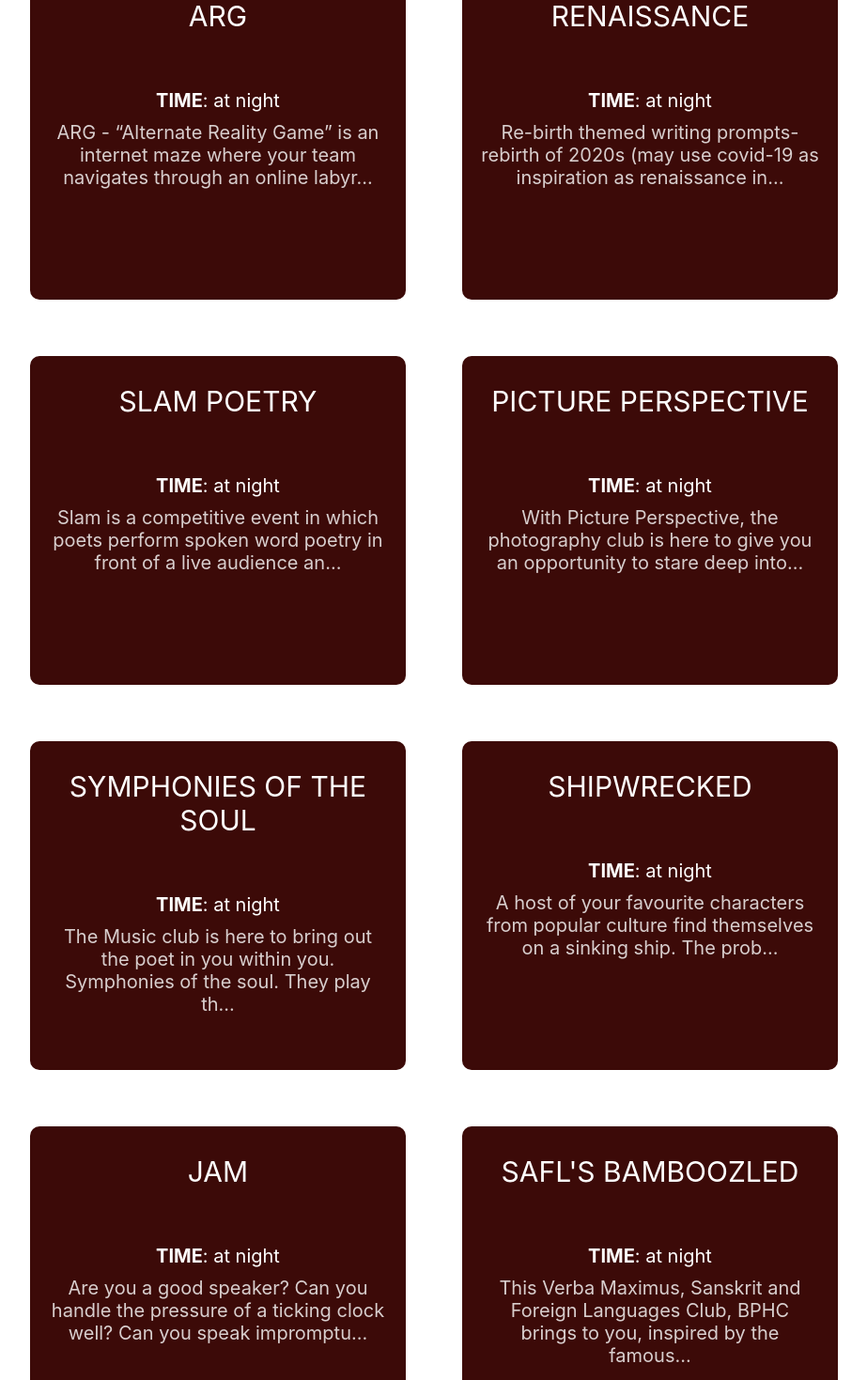
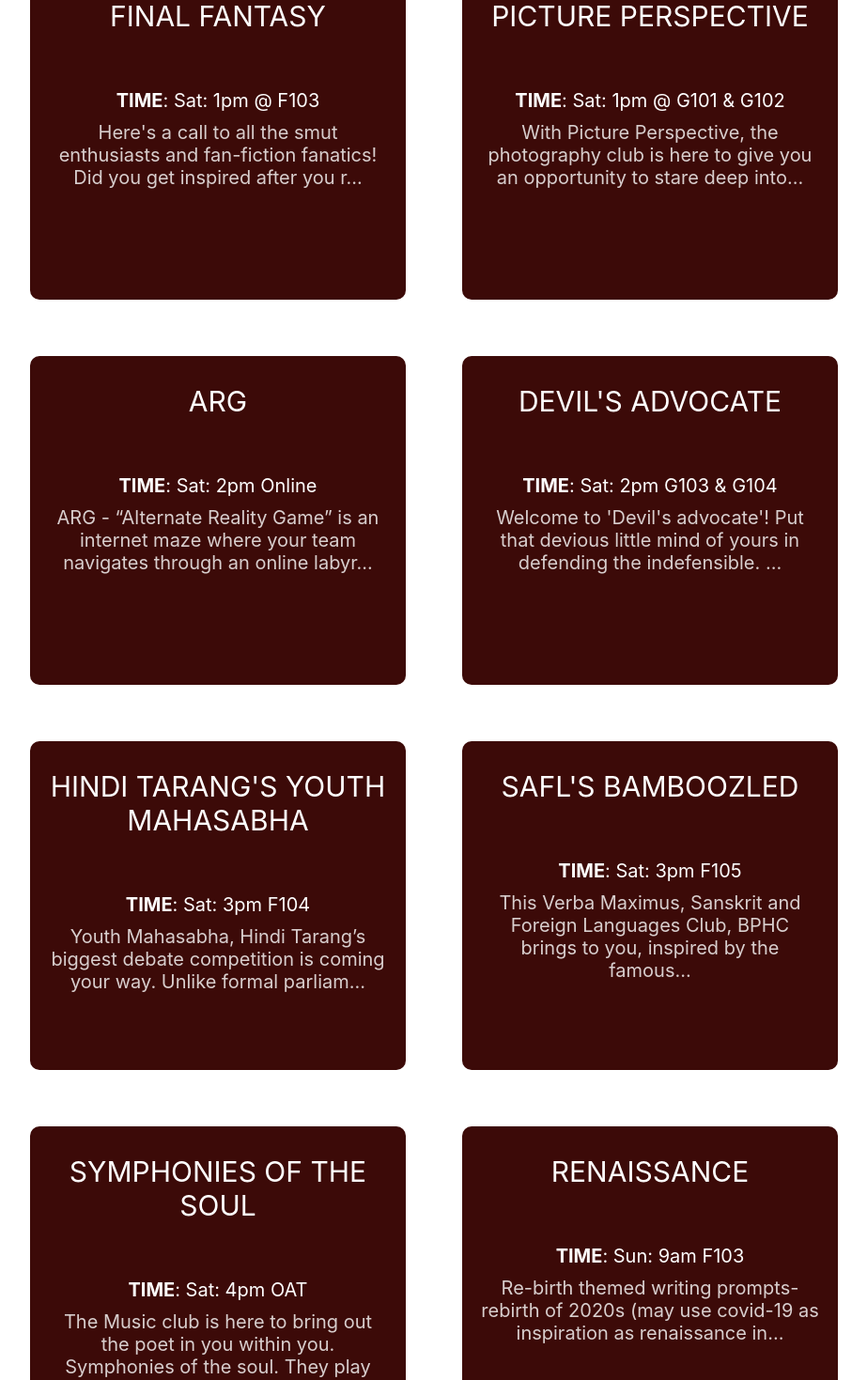
Before and after one commit to Swayam-Shree/VerbaMaximus24, a Next.js app: page /events in a window 1280 px wide. Shown: the part 780-2249 px from the top of the page at 94% size, without its empty margins (178-1101 px from the left). Built offline with nearby package versions, Linux system fonts and the light colour scheme.

Commit message:
Update times

```diff
--- a/pages/events/index.js
+++ b/pages/events/index.js
@@ -17,84 +17,11 @@ const EventsPage = () => {
         {
             title: "METAMORPHOSIS",
             desc: `Our theme's titular event, METAMORPHOSIS. Play the role of Gregor Samsa (from Metamorphosis by Kafka) as participants write their way out of sticky situations and challenges that we throw in their way! As part of the OC, we will have to come up with different prompts and situations for the participants to write on.`,
-            time: "at night"
+            time: "Sat: 1pm @ F102"
         }, {
             title: "Sherlocked",
             desc: `There has been a murder on campus. In this evolving case that has roped in eight separate individuals, confusion has been the only constant. You are our only shot at solving this murder mystery. Interrogate and cross-examine the eight suspects as you attempt to uncover the truth at SHERLOCKED, VM 2O22, and help us crack the case!`,
-            time: "at night"
-        },
-        {
-            title: "ARG",
-            desc: `ARG - “Alternate Reality Game” is an internet maze where your team navigates through an online labyrinth in search for answers of a gripping story that has twists and turns at every corner. Can you braid together the web of clues present in the vastness of cyberspace and unravel the nuances of the narratives?
-        Mental fortitude and thinking on your feet are helpful traits as the ARG is sure to test your patience, but rest assured it’s a very rewarding experience that is sure to satiate your thirst for an adventurous thrill.`,
-            time: "at night"
-        },
-        {
-            title: "RENAISSANCE",
-            desc: `Re-birth themed writing prompts- rebirth of 2020s (may use covid-19 as inspiration as renaissance in the 21st century), rebirth in your own life (some event that changed your perception of the world), you being reborn as someone from the past you’ve always wanted to be (write a day in their life). `,
-            time: "at night"
-        },
-        {
-            title: "Slam Poetry",
-            desc: "Slam is a competitive event in which poets perform spoken word poetry in front of a live audience and a panel of judges. A poem is a form of expressing oneself in the utmost creative way possible. Rhyming or non-rhyming, narrative or Lyrical, the participants will have the right to write whatever and however they want.",
-            time: "at night"
-        },
-        {
-            title: "Picture Perspective",
-            desc: "With Picture Perspective, the photography club is here to give you an opportunity to stare deep into yourself as you carefully try to unravel the meaning of a few complex brushstrokes. Participants will be given picture prompts and will be given the opportunity to write according to their hearts desire.",
-            time: "at night"
-        },
-        {
-            title: "SYMPHONIES OF THE SOUL",
-            desc: "The Music club is here to bring out the poet in you within you. Symphonies of the soul. They play the instruments and you write the songs. Get that hand moving and write about whatever the melodies make you feel. ",
-            time: "at night"
-        },
-        {
-            title: "ShipWrecked",
-            desc: "A host of your favourite characters from popular culture find themselves on a sinking ship. The problem - there is only one life jacket. Put yourself in their shoes and argue for why they deserve to keep their life the most.  ",
-            time: "at night"
-        },
-        {
-            title: "JAM",
-            desc: `Are you a good speaker? Can you handle the pressure of a ticking clock well? Can you speak impromptu without faltering? Do you take pride in your communication capabilities? Behold…the stage is yours!
-
-            We bring to you BPHC’s JAM, Just A Minute, an interesting competition where you have only a minute to speak your mind. Oh—and also be pounced on by ten others for every single stutter and stammer. This is not a public-speaking contest or a debate-contest! A super-fun and challenging competition, we promise you fun, challenges and entertainment!
-            `,
-            time: "at night"
-        },
-        {
-            title: "Safl's BAMBOOZLED",
-            desc: `This Verba Maximus,  Sanskrit and Foreign Languages Club, BPHC brings to you, inspired by the famous sitcom F.R.I.E.N.D.S but with a few unique twists "𝑩𝒂𝒎𝒃𝒐𝒐𝒛𝒍𝒆𝒅".
-            Participate in teams of two and get ready for tons of fun as you battle it out in teams of two, solving puzzles, uncovering identities, and testing the limits of your problem solving skills as you and your partner advance through the levels, in the ultimate display of wits and teamplay.
-
-            And remember, the first rule of Bamboozled, is to not get bamboozled.
-            `,
-            time: "at night"
-        },
-        {
-            title: "Shloka Recitation",
-            desc: `This event will be conducted by an organisation.There will be individual participants for this event. They'll be asked to memorize a part of the wBhagavad Gita for the event. 3 judges from the organisation will be judging their recitation. Every participants will get 5 minutes for shloka recitation. Participants should know the reference of the shlokas. The participants will also be asked the explanation of the recited shlokas. The winners will be awarded with cash prizes.`,
-            time: "at night"
-        },
-        {
-            title: "CLASSROOM RELAY",
-            desc: `Each team will be constituted with 4-5 members. There will be a quest for each member depending on their position in the re-lay. Each task will be a clue for the succeeding task assigned to the next member. For example our first quest is deciphering the bahamani script for which they'll be given a dictionary pertaining to that language. The participants have to go through the dictionary and decipher the script which is also a clue for the next task which will be solved by the 2nd member. Ultimately after solving each quest which is linked consecutively the final quest will lead them to the final answer.
-            The team to come up with the answer in the shortest time will be the winner of the re-lay.
-            The quests could be of the following formats: Decipher the script, spell bee, charades (linguistic), chinese whisper, Identify the murderer
-            `,
-            time: "at night"
-        },
-        {
-            title: "Devil's Advocate",
-            desc: `Welcome to 'Devil's advocate'! Put that devious little mind of yours in defending the indefensible. In this exciting game, prompts will be given that you must justify. Whether or not you believe it yourself, you must make sure the audience does after you're through with them. Your wits and morality will be challenged, language will flourish and incredible fun is assured!`,
-            time: "at night"
-        },
-        {
-            title: "Backstory",
-            desc: `Unlock the secrets of history’s unsolved mysteries!
-            Calling all detectives and aspiring sleuths to join us for a thrilling competition where participants will be given real life unsolved news pieces and tasked with writing a scenario that solves the mystery. Put your detective skills to the test and uncover the truth about some of history’s most intriguing unsolved cases. Register now for this one  event.
-            `,
-            time: "at night"
+            time: "Sun: 4pm F105"
         },
         {
             title: "FINAL FANTASY",
@@ -106,7 +33,23 @@ const EventsPage = () => {
             Give catharsis to the unspoken desires of your mind but with a twist.
             Participate in this thrilling competition where you get to produce your own piece of erotic literature from our in house, campus friendly prompts!
             `,
-            time: "at night"
+            time: "Sat: 1pm @ F103"
+        },
+        {
+            title: "Picture Perspective",
+            desc: "With Picture Perspective, the photography club is here to give you an opportunity to stare deep into yourself as you carefully try to unravel the meaning of a few complex brushstrokes. Participants will be given picture prompts and will be given the opportunity to write according to their hearts desire.",
+            time: "Sat: 1pm @ G101 & G102"
+        },
+        {
+            title: "ARG",
+            desc: `ARG - “Alternate Reality Game” is an internet maze where your team navigates through an online labyrinth in search for answers of a gripping story that has twists and turns at every corner. Can you braid together the web of clues present in the vastness of cyberspace and unravel the nuances of the narratives?
+        Mental fortitude and thinking on your feet are helpful traits as the ARG is sure to test your patience, but rest assured it’s a very rewarding experience that is sure to satiate your thirst for an adventurous thrill.`,
+            time: "Sat: 2pm Online"
+        },
+        {
+            title: "Devil's Advocate",
+            desc: `Welcome to 'Devil's advocate'! Put that devious little mind of yours in defending the indefensible. In this exciting game, prompts will be given that you must justify. Whether or not you believe it yourself, you must make sure the audience does after you're through with them. Your wits and morality will be challenged, language will flourish and incredible fun is assured!`,
+            time: "Sat: 2pm G103 & G104"
         },
         {
             title: "Hindi Tarang's YOUTH MAHASABHA ",
@@ -116,19 +59,79 @@ const EventsPage = () => {
 
             Position all the areas of intellect to operate as we take you through a rollercoaster of topics, tunnels of sociocultural issues. We will be exploring not only topics that explore situational dilemmas, philosophy, ethics, and economics we will also take you through the latest points cooking up on current and world affairs.
             `,
-            time: "at night"
+            time: "Sat: 3pm F104"
+        },
+        {
+            title: "Safl's BAMBOOZLED",
+            desc: `This Verba Maximus,  Sanskrit and Foreign Languages Club, BPHC brings to you, inspired by the famous sitcom F.R.I.E.N.D.S but with a few unique twists "𝑩𝒂𝒎𝒃𝒐𝒐𝒛𝒍𝒆𝒅".
+            Participate in teams of two and get ready for tons of fun as you battle it out in teams of two, solving puzzles, uncovering identities, and testing the limits of your problem solving skills as you and your partner advance through the levels, in the ultimate display of wits and teamplay.
+
+            And remember, the first rule of Bamboozled, is to not get bamboozled.
+            `,
+            time: "Sat: 3pm F105"
+        },
+        {
+            title: "SYMPHONIES OF THE SOUL",
+            desc: "The Music club is here to bring out the poet in you within you. Symphonies of the soul. They play the instruments and you write the songs. Get that hand moving and write about whatever the melodies make you feel. ",
+            time: "Sat: 4pm OAT"
+        },
+        {
+            title: "RENAISSANCE",
+            desc: `Re-birth themed writing prompts- rebirth of 2020s (may use covid-19 as inspiration as renaissance in the 21st century), rebirth in your own life (some event that changed your perception of the world), you being reborn as someone from the past you’ve always wanted to be (write a day in their life). `,
+            time: "Sun: 9am F103"
+        },
+        {
+            title: "Slam Poetry",
+            desc: "Slam is a competitive event in which poets perform spoken word poetry in front of a live audience and a panel of judges. A poem is a form of expressing oneself in the utmost creative way possible. Rhyming or non-rhyming, narrative or Lyrical, the participants will have the right to write whatever and however they want.",
+            time: "Sun: 9am G105"
+        },
+
+
+        {
+            title: "ShipWrecked",
+            desc: "A host of your favourite characters from popular culture find themselves on a sinking ship. The problem - there is only one life jacket. Put yourself in their shoes and argue for why they deserve to keep their life the most.  ",
+            time: "Sun: 9am G101 & G102"
+        },
+        {
+            title: "JAM",
+            desc: `Are you a good speaker? Can you handle the pressure of a ticking clock well? Can you speak impromptu without faltering? Do you take pride in your communication capabilities? Behold…the stage is yours!
+
+            We bring to you BPHC’s JAM, Just A Minute, an interesting competition where you have only a minute to speak your mind. Oh—and also be pounced on by ten others for every single stutter and stammer. This is not a public-speaking contest or a debate-contest! A super-fun and challenging competition, we promise you fun, challenges and entertainment!
+            `,
+            time: "Sun: 11am G103 & G104"
+        },
+        {
+            title: "Shloka Recitation",
+            desc: `This event will be conducted by an organisation.There will be individual participants for this event. They'll be asked to memorize a part of the wBhagavad Gita for the event. 3 judges from the organisation will be judging their recitation. Every participants will get 5 minutes for shloka recitation. Participants should know the reference of the shlokas. The participants will also be asked the explanation of the recited shlokas. The winners will be awarded with cash prizes.`,
+            time: "Sun: 2pm G107"
+        },
+        {
+            title: "CLASSROOM RELAY",
+            desc: `Each team will be constituted with 4-5 members. There will be a quest for each member depending on their position in the re-lay. Each task will be a clue for the succeeding task assigned to the next member. For example our first quest is deciphering the bahamani script for which they'll be given a dictionary pertaining to that language. The participants have to go through the dictionary and decipher the script which is also a clue for the next task which will be solved by the 2nd member. Ultimately after solving each quest which is linked consecutively the final quest will lead them to the final answer.
+            The team to come up with the answer in the shortest time will be the winner of the re-lay.
+            The quests could be of the following formats: Decipher the script, spell bee, charades (linguistic), chinese whisper, Identify the murderer
+            `,
+            time: "Sun: 1pm G106"
+        },
+
+        {
+            title: "Backstory",
+            desc: `Unlock the secrets of history’s unsolved mysteries!
+            Calling all detectives and aspiring sleuths to join us for a thrilling competition where participants will be given real life unsolved news pieces and tasked with writing a scenario that solves the mystery. Put your detective skills to the test and uncover the truth about some of history’s most intriguing unsolved cases. Register now for this one  event.
+            `,
+            time: "Sun: 12pm F107"
         },
         {
             title: "BOL BACHCHAN",
             desc: `
             To all the music lovers, bilingualists and movie buffs; here is Bol Bachchan cordially inviting you to vibe and jam with other fans of Bollywood harmony! As we freshers recover from the Trauma of midterms and other exams, and seniors from their compres; here is a place where you can let your mind wander loose and play in teams to translate popular movie and song titles to various languages, guess amazing songs in a short span of time, and much more. Flaunt your skills with these songs in the intense rounds of contests. We at Hindi Tarang, bring you this fun and quirky game of semantics, translations, and guesses`,
-            time: "at night"
+            time: "Sun: 7pm OAT"
         },
         {
             title: "Quiz",
             desc: `Are you one of those inquisitive minds, having an urge to dive into the depths of knowledge about any and everything, be it books, culture, mythology or literature? Are you one of those who never leave any stone unturned to constantly learn and improve ? Do you think you have what it takes to compete with some of the brightest and aware minds? If your answer is yes, then you are at the right place. This Verba Maximus, ELAS and The Quiz Club in collaboration bring to you "THE LIT QUIZ". Come and join us for an exciting event to explore more, showcase your vast realm of knowledge and participate in a win-win situation because as it is rightly said - "You either win or you learn."
             `,
-            time: "at night"
+            time: "Sun: 12pm F102"
         }
     ]
     return (
```
